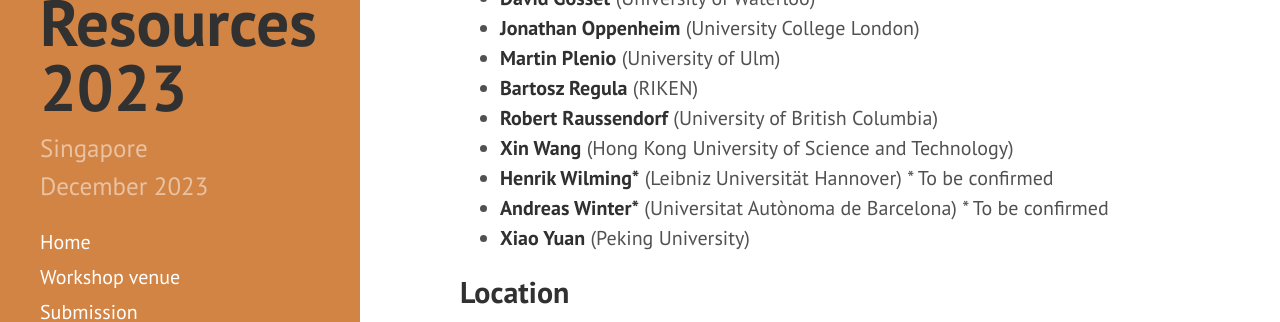
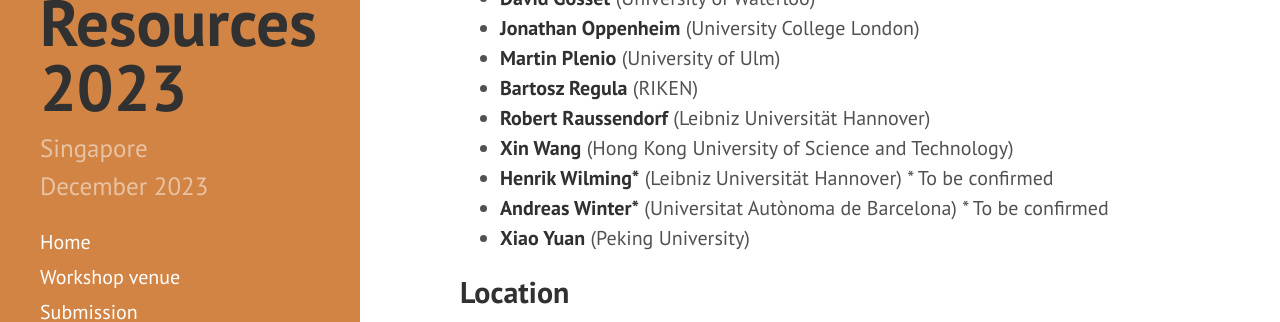
Before and after one commit to RyujiPat2/RyujiPat2.github.io, a Jekyll site: the page built from index.md, in a window 1280 px wide and 900 px high, scrolled down 918 px. Shown: the part 155-477 px from the top of the window. Built offline with Jekyll 4.4.1, drawn with Linux system fonts in a browser that asks for light colours; nearby versions of some CDN libraries.

Commit message:
Update index.md

```diff
--- a/index.md
+++ b/index.md
@@ -35,7 +35,7 @@ The workshop will consist of invited talks by experts in various aspects of quan
 * **Jonathan Oppenheim** (University College London)
 * **Martin Plenio** (University of Ulm)
 * **Bartosz Regula** (RIKEN)
-* **Robert Raussendorf** (University of British Columbia)
+* **Robert Raussendorf** (Leibniz Universität Hannover)
 * **Xin Wang** (Hong Kong University of Science and Technology)
 * **Henrik Wilming\*** (Leibniz Universität Hannover) \* To be confirmed
 * **Andreas Winter\*** (Universitat Autònoma de Barcelona) \* To be confirmed
```
